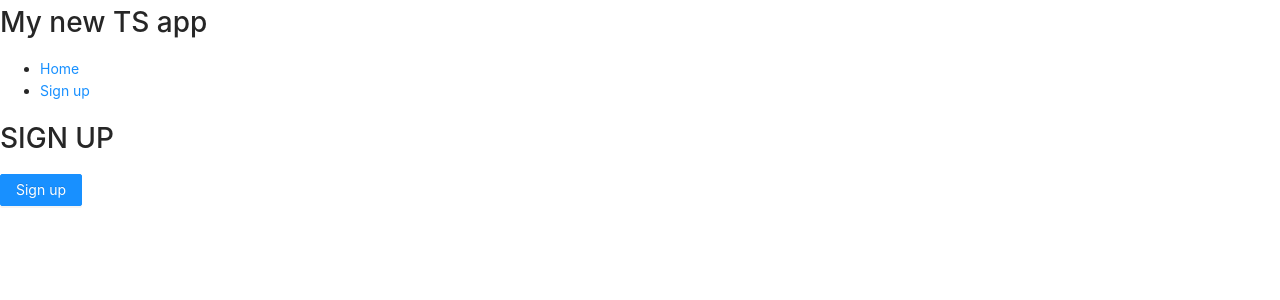
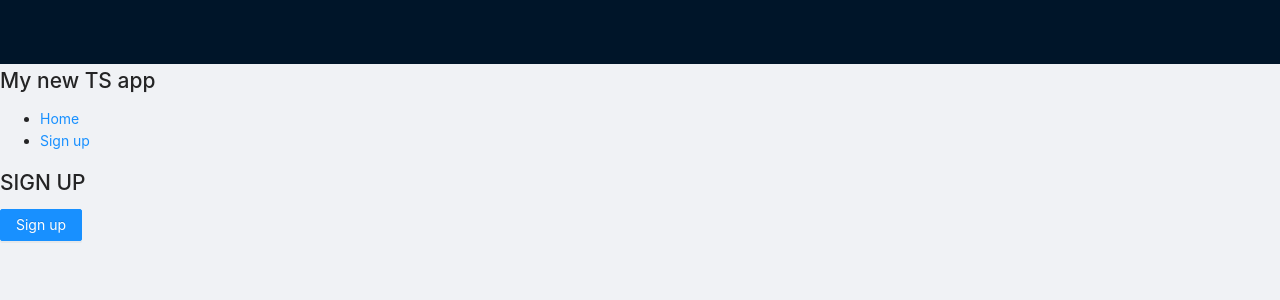
Before and after one commit to KibobiShtrudelz/typescript-app, a React (Create React App) app in the folder frontend/: page /signup in a window 1280 px wide. Shown: the top 300 px of the page. Built offline with nearby package versions, Linux system fonts and the light colour scheme.

Commit message:
testing antd

```diff
--- a/frontend/src/App.tsx
+++ b/frontend/src/App.tsx
@@ -1,13 +1,21 @@
 import React from "react";
 import { BrowserRouter as Router, Switch, Route, Link } from "react-router-dom";
+import { Layout } from "antd";
 
-import Signup from "./app/pages/signup/Signup";
+import Header from "./app/components/header/Header";
+import Content from "./app/components/content/Content";
+import Footer from "./app/components/footer/Footer";
+import Sider from "./app/components/signup/Sider";
+import SignUp from "./app/pages/signUp/SignUp";
 
 import "./App.css";
 
 const App = () => {
   return (
-    <div>
+    <Layout style={{ minHeight: "100vh" }}>
+      <Header />
+
+      <Content>
         <Router>
           <h1>My new TS app</h1>
           <ul>
@@ -22,11 +30,14 @@ const App = () => {
 
           <Switch>
             <Route path="/signup">
-            <Signup />
+              <SignUp />
             </Route>
           </Switch>
         </Router>
-    </div>
+      </Content>
+
+      <Footer />
+    </Layout>
   );
 };
 
--- /dev/null
+++ b/frontend/src/app/components/content/Content.tsx
@@ -0,0 +1,11 @@
+import { Layout, Avatar } from "antd";
+import React from "react";
+import { UserOutlined, LoginOutlined } from "@ant-design/icons";
+
+const Content = (props: any): JSX.Element => {
+  const { Content } = Layout;
+
+  return <Content>{props.children}</Content>;
+};
+
+export default Content;
--- /dev/null
+++ b/frontend/src/app/components/footer/Footer.tsx
@@ -0,0 +1,11 @@
+import { Layout, Avatar } from "antd";
+import React from "react";
+import { UserOutlined, LoginOutlined } from "@ant-design/icons";
+
+const Footer = () => {
+  const { Footer } = Layout;
+
+  return <Footer />;
+};
+
+export default Footer;
--- /dev/null
+++ b/frontend/src/app/components/header/Header.tsx
@@ -0,0 +1,11 @@
+import { Layout, Avatar } from "antd";
+import React from "react";
+import { UserOutlined, LoginOutlined } from "@ant-design/icons";
+
+const Header = () => {
+  const { Header } = Layout;
+
+  return <Header />;
+};
+
+export default Header;
--- /dev/null
+++ b/frontend/src/app/components/sider/Sider.tsx
@@ -0,0 +1,10 @@
+import { Layout } from "antd";
+import React from "react";
+
+const Sider = () => {
+  const { Sider } = Layout;
+
+  return <Sider />;
+};
+
+export default Sider;
--- a/frontend/src/app/pages/signup/Signup.tsx
+++ b/frontend/src/app/pages/signup/Signup.tsx
@@ -1,7 +1,7 @@
 import React from "react";
 import { Button } from "antd";
 
-const Signup = (): JSX.Element => {
+const SignUp = (): JSX.Element => {
   return (
     <div>
       <h1>SIGN UP</h1>
@@ -11,4 +11,4 @@ const Signup = (): JSX.Element => {
   );
 };
 
-export default Signup;
+export default SignUp;
```
Also changed, not shown: 1 other file (tests, documents, lock files or other folders). Lines whose indentation alone changed are shown as unchanged.
